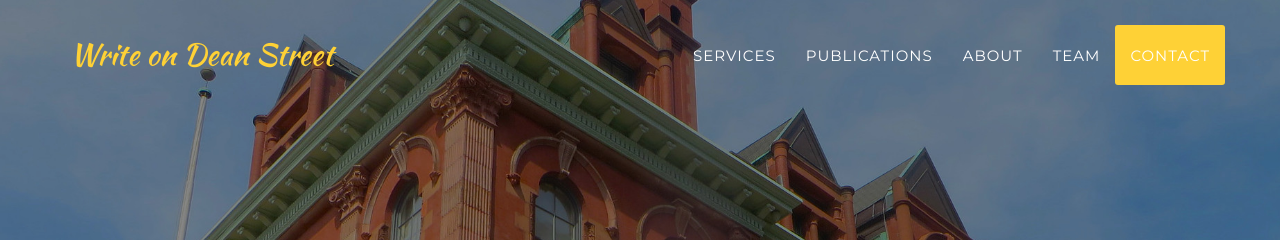
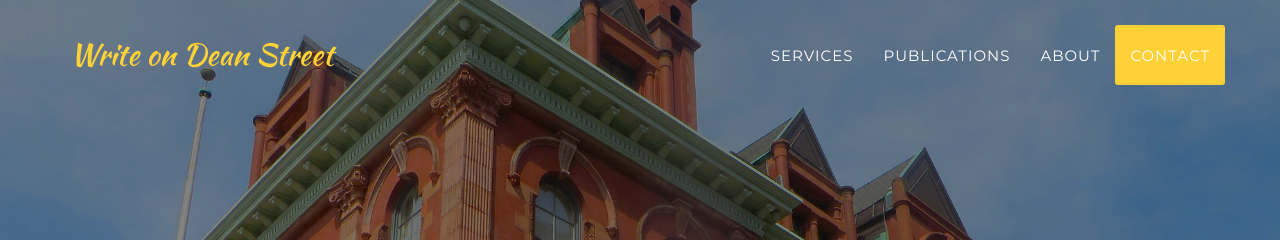
Before and after one commit to nxt3d/writeondeanstreet, a Jekyll site: the page built from index.html, in a window 1280 px wide. Shown: the top 240 px of the page. Built offline with Jekyll 4.4.1, drawn with Linux system fonts in a browser that asks for light colours; some web fonts are replaced.

Commit message:
More updates

```diff
--- a/_includes/header.html
+++ b/_includes/header.html
@@ -27,9 +27,9 @@
                     <li>
                         <a class="page-scroll" href="#about">About</a>
                     </li>
-                    <li>
+                    {% comment %}<li>
                         <a class="page-scroll" href="#team">Team</a>
-                    </li>
+                    </li>{% endcomment %}
                     <li>
                         <a class="page-scroll" href="#contact">Contact</a>
                     </li>
--- a/_includes/portfolio_grid.html
+++ b/_includes/portfolio_grid.html
@@ -16,7 +16,7 @@
                                 <!--i class="fa fa-plus fa-3x"></i-->
                             </div>
                         </div>
-                        <img src="img/publications/{{ post.thumbnail }}" class="img-responsive img-centered img-thumbnail" alt="">
+                        <img src="img/publications/{{ post.thumbnail }}" class="img-responsive img-centered img-thumbnail mx-5" alt="">
                     </a>
                     <div class="portfolio-caption">
                         <h4>{{ post.title }}</h4>
```
Also changed, not shown: 1 other file.
